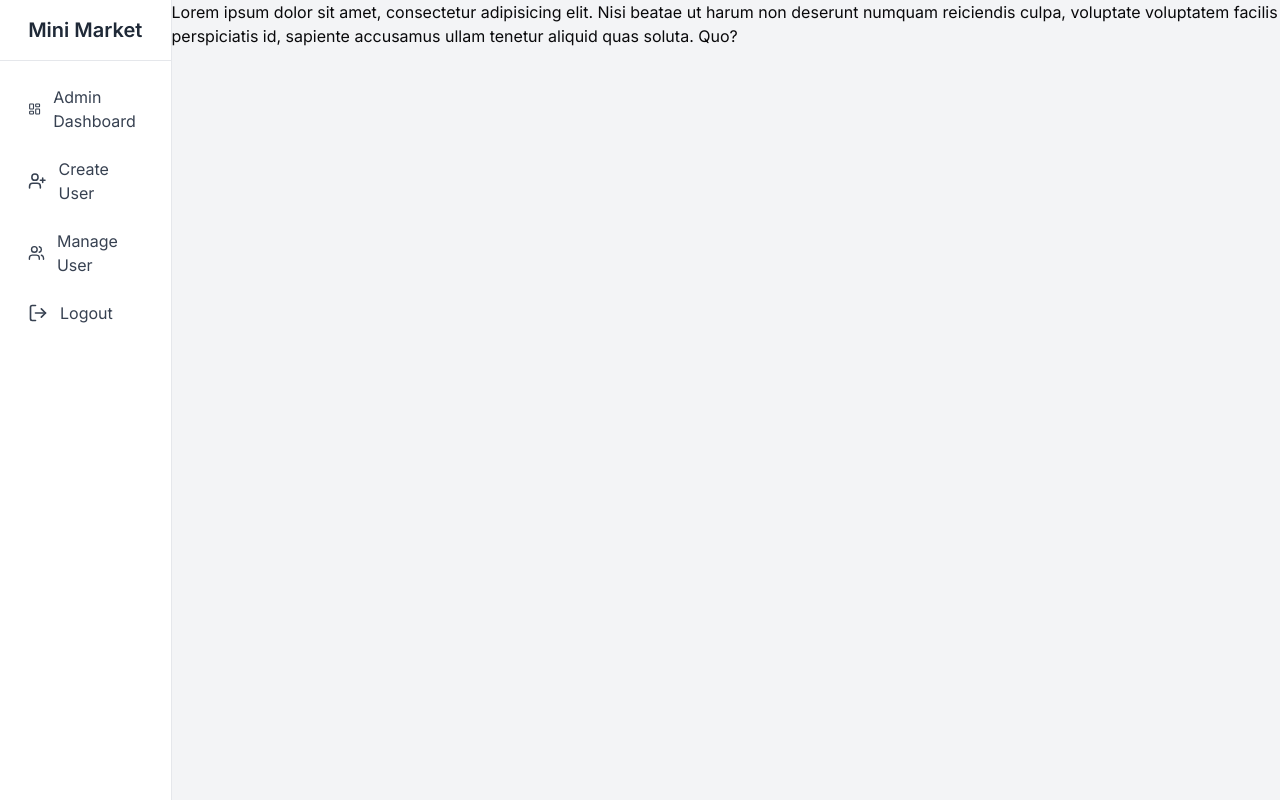
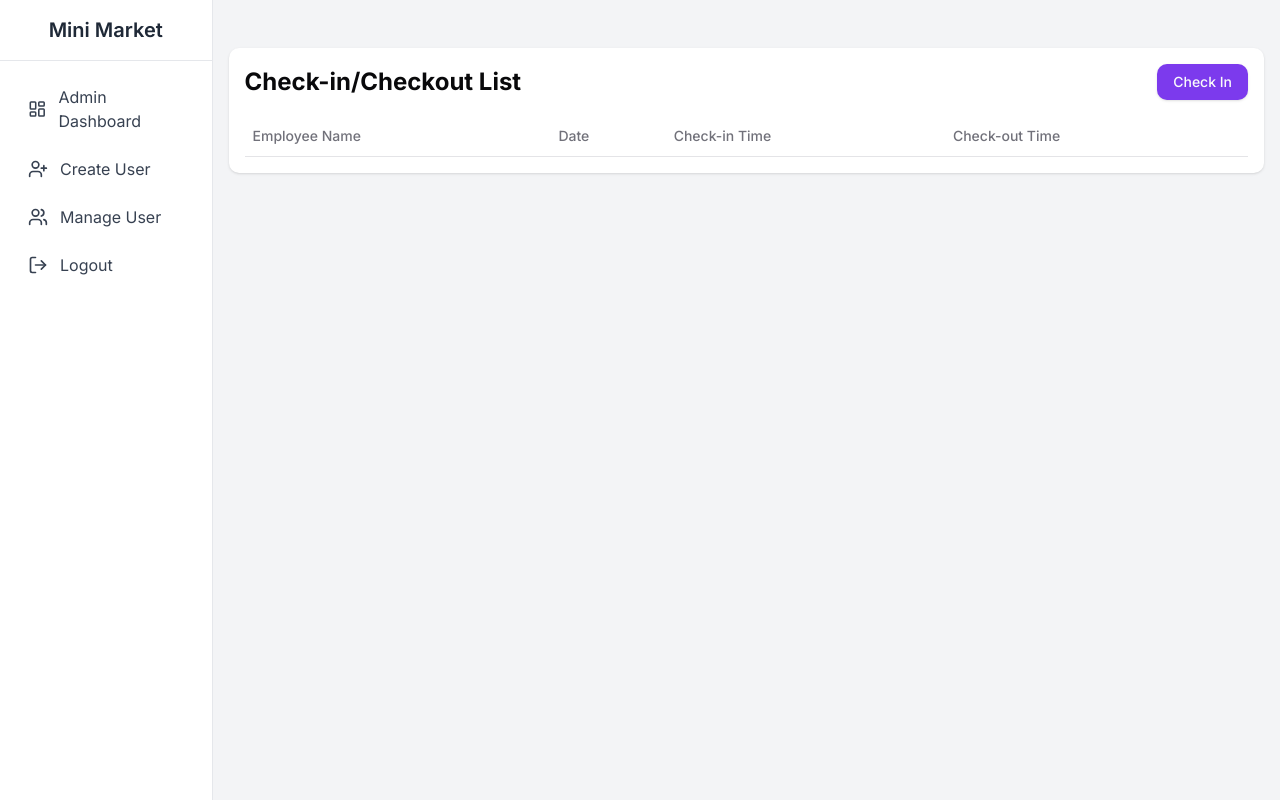
Before and after one commit to jishan1019/mini-mart, a Next.js app: page /dashboard/employee/manage-checkin-checkout in a window 1280 px wide. Built offline with nearby package versions, Linux system fonts and the light colour scheme; sample sign-in values are in the browser's storage.

Commit message:
employee checin checkout list add

```diff
--- a/package.json
+++ b/package.json
@@ -16,6 +16,7 @@
     "@radix-ui/react-toast": "^1.2.2",
     "class-variance-authority": "^0.7.0",
     "clsx": "^2.1.1",
+    "date-fns": "^4.1.0",
     "install": "^0.13.0",
     "lucide-react": "^0.462.0",
     "next": "14.0.3",
--- /dev/null
+++ b/src/app/(routes)/dashboard/employee/manage-checkin-checkout/CheckInCheckOutList.tsx
@@ -0,0 +1,81 @@
+"use client";
+
+import { useState } from "react";
+import { Button } from "@/components/ui/button";
+import {
+  Table,
+  TableBody,
+  TableCell,
+  TableHead,
+  TableHeader,
+  TableRow,
+} from "@/components/ui/table";
+import { format } from "date-fns";
+
+interface CheckRecord {
+  date: Date;
+  checkIn: Date;
+  checkOut: Date | null;
+}
+
+export default function CheckInCheckOutList() {
+  const [records, setRecords] = useState<CheckRecord[]>([]);
+  const [isCheckedIn, setIsCheckedIn] = useState(false);
+
+  const handleCheckInOut = () => {
+    const now = new Date();
+    if (!isCheckedIn) {
+      // Check-in
+      setRecords([
+        {
+          date: now,
+          checkIn: now,
+          checkOut: null,
+        },
+        ...records,
+      ]);
+      setIsCheckedIn(true);
+    } else {
+      // Check-out
+      setRecords(
+        records.map((record, index) =>
+          index === 0 ? { ...record, checkOut: now } : record
+        )
+      );
+      setIsCheckedIn(false);
+    }
+  };
+
+  return (
+    <div className="space-y-4 shadow bg-white p-4 rounded-md">
+      <div className="flex justify-between items-center">
+        <h2 className="text-2xl font-bold">Check-in/Checkout List</h2>
+        <Button onClick={handleCheckInOut}>
+          {isCheckedIn ? "Check Out" : "Check In"}
+        </Button>
+      </div>
+      <Table>
+        <TableHeader>
+          <TableRow>
+            <TableHead>Employee Name</TableHead>
+            <TableHead>Date</TableHead>
+            <TableHead>Check-in Time</TableHead>
+            <TableHead>Check-out Time</TableHead>
+          </TableRow>
+        </TableHeader>
+        <TableBody>
+          {records.map((record, index) => (
+            <TableRow key={index}>
+              <TableCell>John Doe</TableCell>
+              <TableCell>{format(record.date, "yyyy-MM-dd")}</TableCell>
+              <TableCell>{format(record.checkIn, "HH:mm:ss")}</TableCell>
+              <TableCell>
+                {record.checkOut ? format(record.checkOut, "HH:mm:ss") : "-"}
+              </TableCell>
+            </TableRow>
+          ))}
+        </TableBody>
+      </Table>
+    </div>
+  );
+}
--- a/src/app/(routes)/dashboard/employee/manage-checkin-checkout/page.tsx
+++ b/src/app/(routes)/dashboard/employee/manage-checkin-checkout/page.tsx
@@ -1,12 +1,10 @@
 import React from "react";
+import CheckInCheckOutList from "./CheckInCheckOutList";
 
 export default function Checkin() {
   return (
-    <div>
-      Lorem ipsum dolor sit amet, consectetur adipisicing elit. Nisi beatae ut
-      harum non deserunt numquam reiciendis culpa, voluptate voluptatem facilis
-      perspiciatis id, sapiente accusamus ullam tenetur aliquid quas soluta.
-      Quo?
-    </div>
+    <main className="container mx-auto p-4 py-12">
+      <CheckInCheckOutList />
+    </main>
   );
 }
--- /dev/null
+++ b/src/components/ui/table.tsx
@@ -0,0 +1,120 @@
+import * as React from "react"
+
+import { cn } from "@/lib/utils"
+
+const Table = React.forwardRef<
+  HTMLTableElement,
+  React.HTMLAttributes<HTMLTableElement>
+>(({ className, ...props }, ref) => (
+  <div className="relative w-full overflow-auto">
+    <table
+      ref={ref}
+      className={cn("w-full caption-bottom text-sm", className)}
+      {...props}
+    />
+  </div>
+))
+Table.displayName = "Table"
+
+const TableHeader = React.forwardRef<
+  HTMLTableSectionElement,
+  React.HTMLAttributes<HTMLTableSectionElement>
+>(({ className, ...props }, ref) => (
+  <thead ref={ref} className={cn("[&_tr]:border-b", className)} {...props} />
+))
+TableHeader.displayName = "TableHeader"
+
+const TableBody = React.forwardRef<
+  HTMLTableSectionElement,
+  React.HTMLAttributes<HTMLTableSectionElement>
+>(({ className, ...props }, ref) => (
+  <tbody
+    ref={ref}
+    className={cn("[&_tr:last-child]:border-0", className)}
+    {...props}
+  />
+))
+TableBody.displayName = "TableBody"
+
+const TableFooter = React.forwardRef<
+  HTMLTableSectionElement,
+  React.HTMLAttributes<HTMLTableSectionElement>
+>(({ className, ...props }, ref) => (
+  <tfoot
+    ref={ref}
+    className={cn(
+      "border-t bg-muted/50 font-medium [&>tr]:last:border-b-0",
+      className
+    )}
+    {...props}
+  />
+))
+TableFooter.displayName = "TableFooter"
+
+const TableRow = React.forwardRef<
+  HTMLTableRowElement,
+  React.HTMLAttributes<HTMLTableRowElement>
+>(({ className, ...props }, ref) => (
+  <tr
+    ref={ref}
+    className={cn(
+      "border-b transition-colors hover:bg-muted/50 data-[state=selected]:bg-muted",
+      className
+    )}
+    {...props}
+  />
+))
+TableRow.displayName = "TableRow"
+
+const TableHead = React.forwardRef<
+  HTMLTableCellElement,
+  React.ThHTMLAttributes<HTMLTableCellElement>
+>(({ className, ...props }, ref) => (
+  <th
+    ref={ref}
+    className={cn(
+      "h-10 px-2 text-left align-middle font-medium text-muted-foreground [&:has([role=checkbox])]:pr-0 [&>[role=checkbox]]:translate-y-[2px]",
+      className
+    )}
+    {...props}
+  />
+))
+TableHead.displayName = "TableHead"
+
+const TableCell = React.forwardRef<
+  HTMLTableCellElement,
+  React.TdHTMLAttributes<HTMLTableCellElement>
+>(({ className, ...props }, ref) => (
+  <td
+    ref={ref}
+    className={cn(
+      "p-2 align-middle [&:has([role=checkbox])]:pr-0 [&>[role=checkbox]]:translate-y-[2px]",
+      className
+    )}
+    {...props}
+  />
+))
+TableCell.displayName = "TableCell"
+
+const TableCaption = React.forwardRef<
+  HTMLTableCaptionElement,
+  React.HTMLAttributes<HTMLTableCaptionElement>
+>(({ className, ...props }, ref) => (
+  <caption
+    ref={ref}
+    className={cn("mt-4 text-sm text-muted-foreground", className)}
+    {...props}
+  />
+))
+TableCaption.displayName = "TableCaption"
+
+export {
+  Table,
+  TableHeader,
+  TableBody,
+  TableFooter,
+  TableHead,
+  TableRow,
+  TableCell,
+  TableCaption,
+}
```
Also changed, not shown: 1 other file (tests, documents, lock files or other folders).
